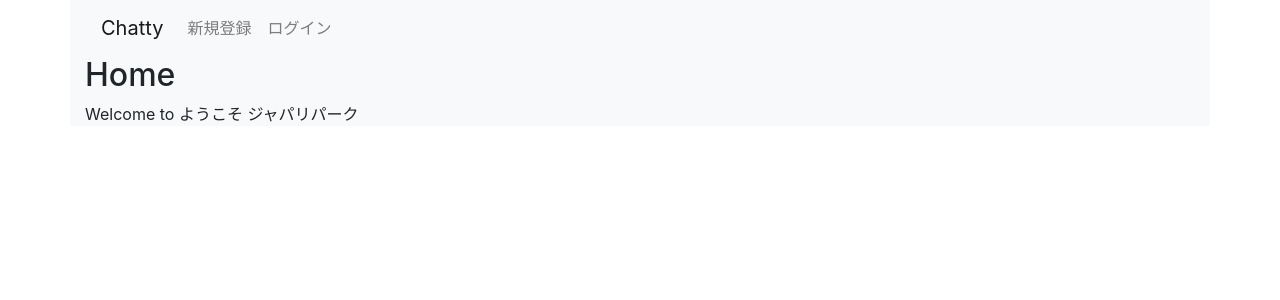
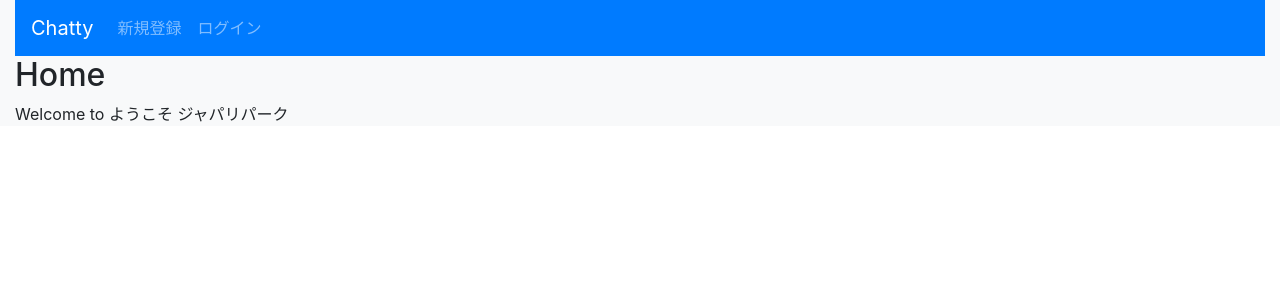
Before and after one commit to k-nasa/chatty, a React (Create React App) app: page / in a window 1280 px wide. Shown: the top 300 px of the page. Built offline with nearby package versions, Linux system fonts and the light colour scheme.

Commit message:
change baes color

```diff
--- a/src/App.js
+++ b/src/App.js
@@ -5,7 +5,7 @@
 import {SessionsNew} from './pages/sessions_new';
 
 const App = () => (
-  <div className="container bg-light">
+  <div className="container-fluid bg-light">
     <BrowserRouter>
       <div>
         <Header />
--- a/src/components/header.js
+++ b/src/components/header.js
@@ -3,7 +3,7 @@
 
 export const Header = () => (
   <header>
-    <nav className="navbar navbar-expand-lg navbar-light bg-light">
+    <nav className="navbar navbar-expand-lg navbar-dark bg-primary">
       <Link className="navbar-brand" to="/">
         Chatty
       </Link>
```
